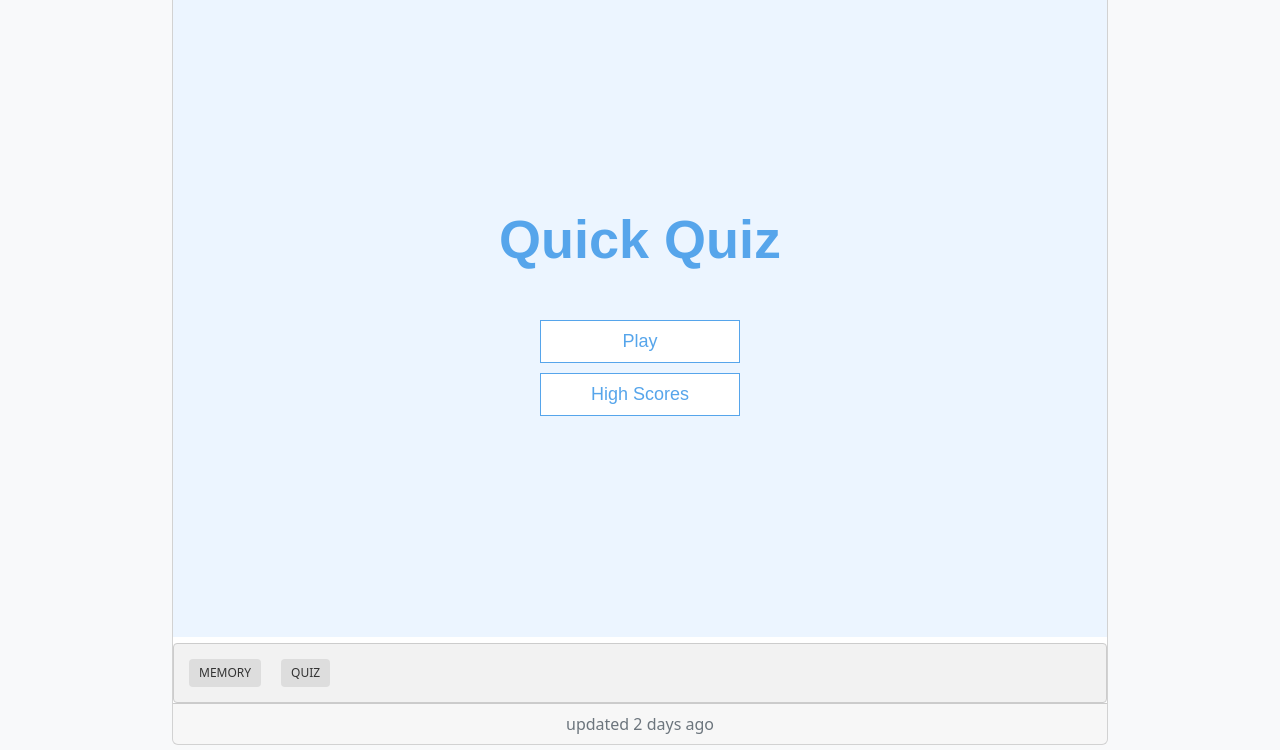
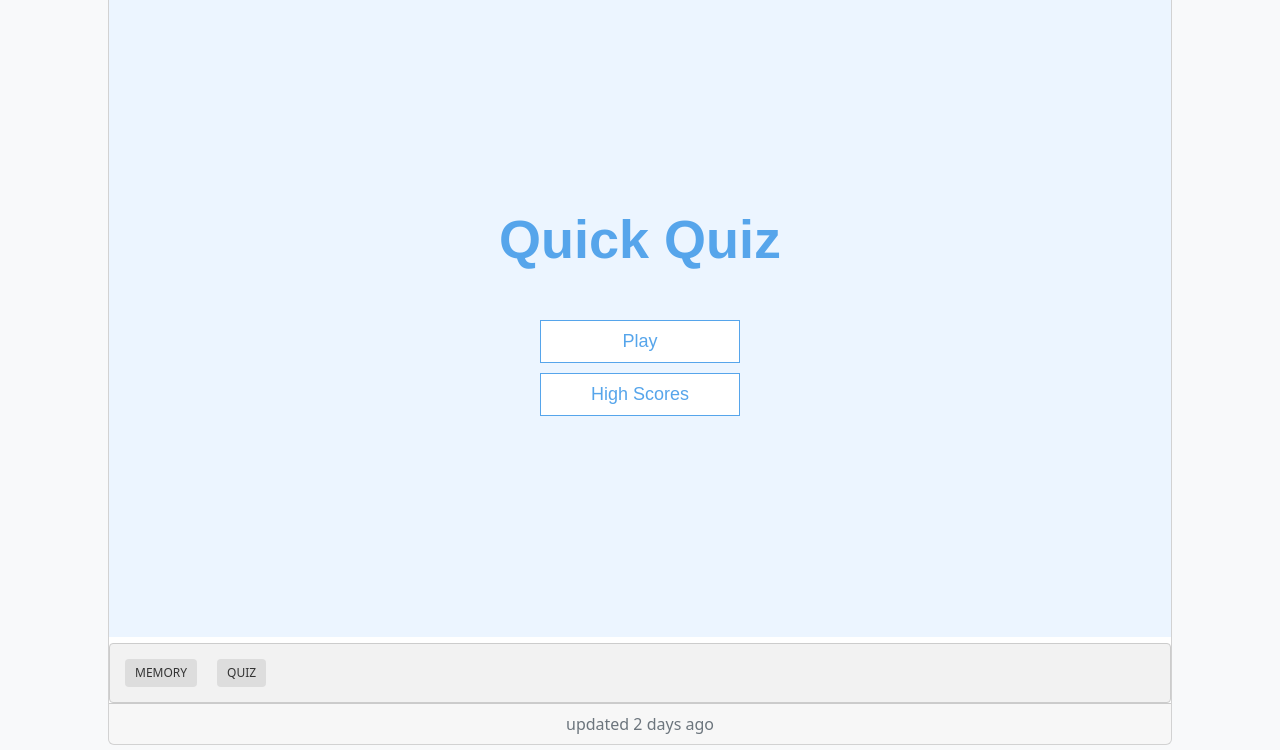
Before and after one commit to RequisitosGrupo10/PolyJam, a plain HTML site: page games/quiz/quiz.html in a window 1280 px wide. Shown: the part 141-891 px from the top of the page. Drawn offline with nearby package versions, Linux system fonts and the light colour scheme.

Commit message:
Width to 85% instead of 75%

```diff
--- a/games/quiz/quiz.html
+++ b/games/quiz/quiz.html
@@ -62,7 +62,7 @@
       </div>
     </div>
     </nav>
-    <div class="w-75 mx-auto container-fluid bg-light" id="wrapper">
+    <div class="w-85 mx-auto container-fluid bg-light" id="wrapper">
         <!--game Windows-->
         <div class="card text-center my-2">
             <header class="card-header" id="gameTitle"><h1>Quick Quiz</h1></header>
--- a/styles/common.css
+++ b/styles/common.css
@@ -88,3 +88,7 @@ footer ul {
     color: white;
     text-decoration: underline;
 }
+
+.w-85 {
+    width: 85%!important;
+}
```
Also changed, not shown: games/matchPairs/matchPairs.html (+1 -1 lines), games/minesweeper/minesweeper.html (+1 -1 lines).
